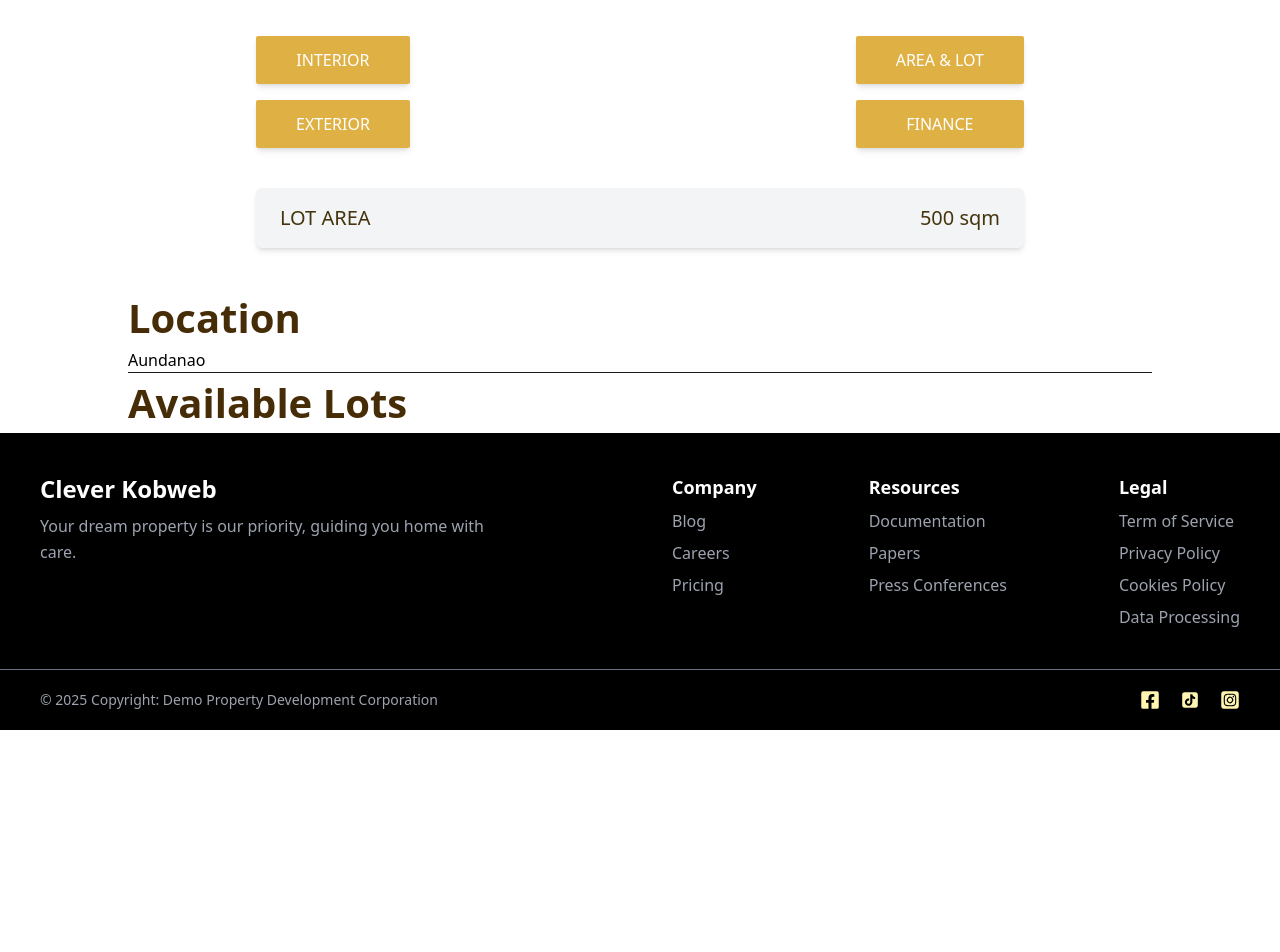
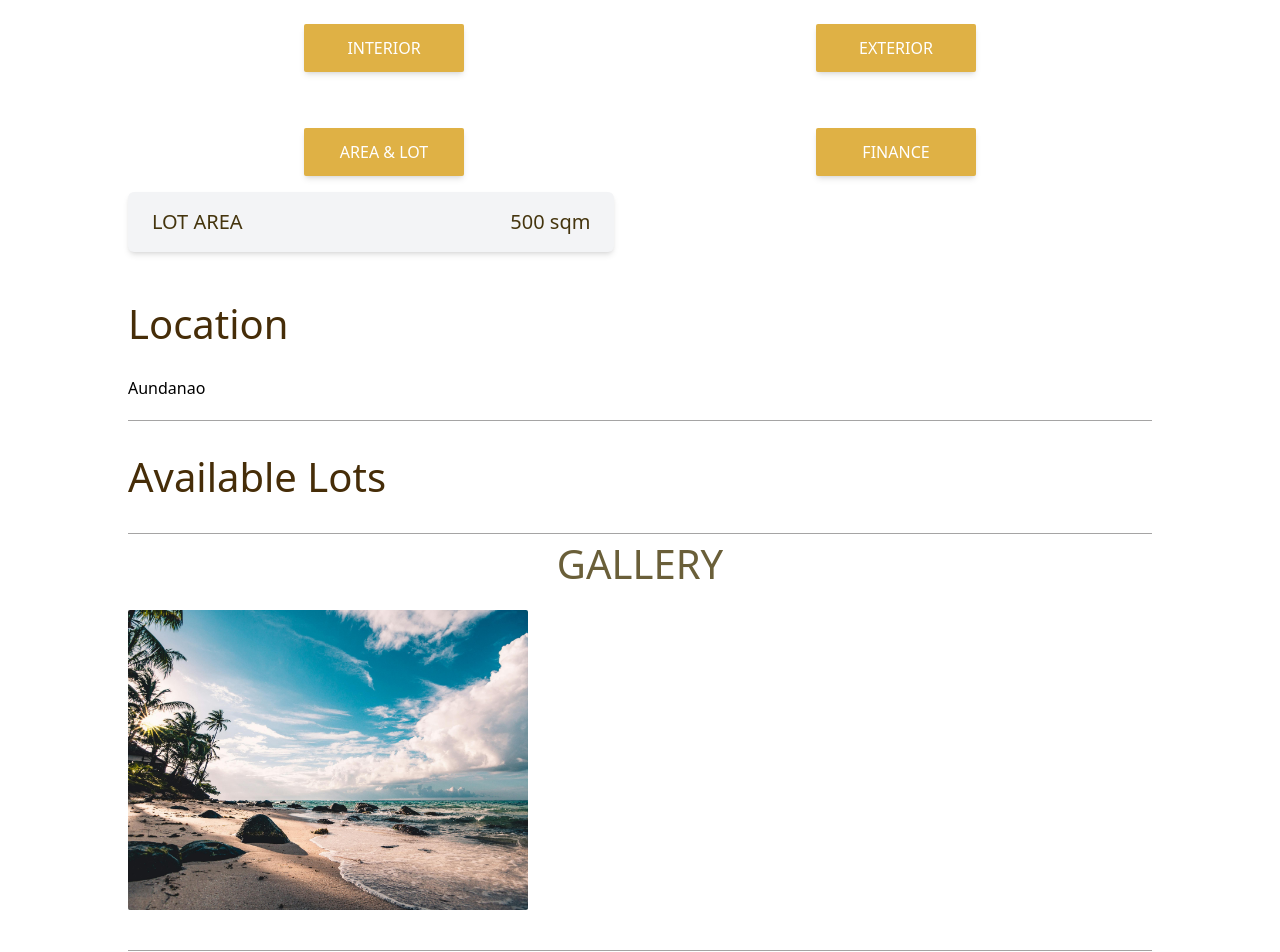
Before and after one commit to Kurev/Clever-Kobweb, a React (Vite) app: page /property in a window 1280 px wide. Shown: the part 980-1932 px from the top of the page. Before the commit the page ends 1710 px from the top, so only its background shows below. Built offline with nearby package versions, Linux system fonts and the light colour scheme.

Commit message:
Adding new components

```diff
--- a/src/Components/Home/Navbar/Navbar.jsx
+++ b/src/Components/Home/Navbar/Navbar.jsx
@@ -4,7 +4,7 @@ import { Link } from 'react-router-dom'
 
 const Navbar = () => {
   return (
-    <div className='flex w-full z-10 bg-[#1A1A1A] text-white justify-between items-center px-[10%] py-[8px] fixed top-0 left-0 '>
+    <div className='flex w-full z-20 bg-[#1A1A1A] text-white justify-between items-center px-[10%] py-[8px] fixed top-0 left-0 '>
         <div className='flex items-center'>
             <img className='w-[6rem] h-[3.3rem] cursor-pointer object-cover' src={logo} alt="Clever Kobweb" />
             <div>
--- a/src/Components/Home/Titles/Titles.jsx
+++ b/src/Components/Home/Titles/Titles.jsx
@@ -3,7 +3,7 @@ import React from 'react'
 const Titles = ({ title, backGroundColor }) => {
   return (
     <div className={`w-full flex justify-center items-center pb-4 ${ backGroundColor || 'bg-[#f7f7f7]'}`}>
-        <h1 className='text-[3rem] text-[#6a5f39] font-semibold'>{title}</h1>
+        <h1 className='text-[2.5rem] text-[#6a5f39] font-[400] uppercase'>{title}</h1>
     </div>
   )
 }
--- a/src/Components/Product/Amenities/Amenities.jsx
+++ b/src/Components/Product/Amenities/Amenities.jsx
@@ -3,46 +3,129 @@ import React from 'react'
 const Amenities = () => {
   return (
     <>
-      <div className="flex flex-col w-full px-[20%] py-10 gap-10">
-      <div className="flex flex-wrap justify-between gap-10">
-        <ul className="flex flex-col gap-4 text-center">
+      <div className="flex flex-col w-full px-[10%] py-10 gap-10 list-none">
+        <div className='flex justify-between'>
+          <div className='w-1/2'>
+            <div className='flex items-center justify-center mb-4'>
+              <li className="bg-[#DFB145] cursor-pointer w-[10rem] h-[3rem] flex items-center justify-center rounded-sm text-white font-400 shadow-md hover:bg-[#d88c42] transition">
+                INTERIOR
+              </li>
+            </div>
+
+            {/* <div className="w-[95%] flex justify-between items-center bg-gray-100 px-6 py-4 rounded-md shadow-md">
+              <h1 className="text-xl font-400 text-[#45350e]">LOT AREA</h1>
+              <h1 className="text-xl font-400 text-[#45350e]">500 sqm</h1>
+            </div> */}
+          </div>
+
+          <div className='w-1/2'>
+            <div className='flex items-center justify-center mb-4'>
+              <li className="bg-[#DFB145] cursor-pointer w-[10rem] h-[3rem] flex items-center justify-center rounded-sm text-white font-400 shadow-md hover:bg-[#d88c42] transition">
+                EXTERIOR
+              </li>
+            </div>
+            {/* <div className='flex justify-end'>
+              <div className="w-[95%] flex justify-between items-center bg-gray-100 px-6 py-4 rounded-md shadow-md ml-5">
+                <h1 className="text-xl font-400 text-[#45350e]">LOT AREA</h1>
+                <h1 className="text-xl font-400 text-[#45350e]">500 sqm</h1>
+              </div>
+            </div> */}
+
+
+          </div>
+
+
+        </div>
+        <div className='flex justify-between'>
+          <div className='w-1/2'>
+            <div className='flex items-center justify-center mb-4'>
+              <li className="bg-[#DFB145] cursor-pointer w-[10rem] h-[3rem] flex items-center justify-center rounded-sm text-white font-400 shadow-md hover:bg-[#d88c42] transition">
+                AREA & LOT
+              </li>
+            </div>
+
+            <div className="w-[95%] flex justify-between items-center bg-gray-100 px-6 py-4 rounded-md shadow-md">
+              <h1 className="text-xl font-400 text-[#45350e]">LOT AREA</h1>
+              <h1 className="text-xl font-400 text-[#45350e]">500 sqm</h1>
+            </div>
+          </div>
+
+          <div className='w-1/2'>
+            <div className='flex items-center justify-center mb-4'>
+              <li className="bg-[#DFB145] cursor-pointer w-[10rem] h-[3rem] flex items-center justify-center rounded-sm text-white font-400 shadow-md hover:bg-[#d88c42] transition">
+                FINANCE
+              </li>
+            </div>
+            {/* <div className='flex justify-end'>
+              <div className="w-[95%] flex justify-between items-center bg-gray-100 px-6 py-4 rounded-md shadow-md ml-5">
+                <h1 className="text-xl font-400 text-[#45350e]">LOT AREA</h1>
+                <h1 className="text-xl font-400 text-[#45350e]">500 sqm</h1>
+              </div>
+            </div> */}
+
+
+          </div>
+
+
+        </div>
+
+
+
+
+
+
+
+
+
+
+
+
+
+
+      {/* <div className="flex flex-wrap justify-between gap-10">
+        <ul className="flex flex-col gap-4 text-center bg-red-500">
           <li className="bg-[#DFB145] cursor-pointer px-10 py-3 rounded-sm text-white font-400 shadow-md hover:bg-[#d88c42] transition">
             INTERIOR
           </li>
           <li className="bg-[#DFB145] cursor-pointer px-10 py-3 rounded-sm text-white font-400 shadow-md hover:bg-[#d88c42] transition">
-            EXTERIOR
+            AREA & LOT
           </li>
+
+          <div className="w-full flex justify-between items-center bg-gray-100 px-6 py-4 rounded-md shadow-md">
+            <h1 className="text-xl font-400 text-[#45350e]">LOT AREA</h1>
+            <h1 className="text-xl font-400 text-[#45350e]">500 sqm</h1>
+          </div>
         </ul>
 
         <ul className="flex flex-col gap-4 text-center">
           <li className="bg-[#DFB145] cursor-pointer px-10 py-3 rounded-sm text-white font-400 shadow-md hover:bg-[#d88c42] transition">
-            AREA & LOT
+            EXTERIOR
           </li>
           <li className="bg-[#DFB145] cursor-pointer px-10 py-3 rounded-sm text-white font-400 shadow-md hover:bg-[#d88c42] transition">
             FINANCE
           </li>
+
         </ul>
-      </div>
+      </div> */}
 
-      <div className="flex justify-between items-center bg-gray-100 px-6 py-4 rounded-md shadow-md">
-        <h1 className="text-xl font-400 text-[#45350e]">LOT AREA</h1>
-        <h1 className="text-xl font-400 text-[#45350e]">500 sqm</h1>
-      </div>
+
 
 
 
     </div>
-
-        <div className='px-[10%]'>
-          <div className='border-b border-[#1b1919]'>
-            <h1 className='text-[2.5rem] font-[600] text-[#462d08]'>Location</h1>
+      <div className=''>
+        <div className='px-[10%] leading-[4rem]'>
+          <div className='border-b border-[#1b191964]'>
+            <h1 className='text-[2.5rem] font-[400] text-[#462d08]'>Location</h1>
             <p>Aundanao</p>
           </div>
 
-          <div>
-            <h1 className='text-[2.5rem] font-[600] text-[#462d08]'>Available Lots</h1>
+          <div className='border-b border-[#1b191964] leading-[7rem]'>
+            <h1 className='text-[2.5rem] font-[400] text-[#462d08]'>Available Lots</h1>
           </div>
         </div>
+      </div>
+
     </>
 
 
--- /dev/null
+++ b/src/Components/Product/Gallery/Gallery.jsx
@@ -0,0 +1,15 @@
+import React from 'react'
+import sample1 from "../../../assets/beach.png";
+
+const Gallery = () => {
+  return (
+    <div className='px-[10%]'>
+        <div className='border-b border-[#1b191964]'>
+            <img className='w-[25rem] rounded-sm object-contain mb-10' src={sample1} alt="" />
+        </div>
+
+    </div>
+  )
+}
+
+export default Gallery
--- a/src/Pages/PropertyPage.jsx
+++ b/src/Pages/PropertyPage.jsx
@@ -5,6 +5,9 @@ import Footer from '../Components/Home/Footer/Footer';
 import Titles from '../Components/Home/Titles/Titles';
 import Amenities from '../Components/Product/Amenities/Amenities';
 import '../index.css';
+import Gallery from '../Components/Product/Gallery/Gallery';
+import Office from '../Components/Home/Office/Office';
+import Contact from './../Components/Home/Contact/Contact';
 
 const PropertyPage = () => {
   return (
@@ -13,6 +16,12 @@ const PropertyPage = () => {
         <Property />
         <Titles title="Amenities" backGroundColor='bg-[#ffff]'/>
         <Amenities />
+        <Titles title="Gallery" backGroundColor='bg-[#ffff]'/>
+        <Gallery />
+        <Titles title="Location" backGroundColor='bg-[#ffff]'/>
+        <Office />
+        <Titles title="INquire now" backGroundColor='bg-[#ffff]'/>
+        <Contact />
         <Footer />
     </div>
   )
```
Also changed, not shown: src/Components/Product/Inquire/Inquire.jsx (added).
